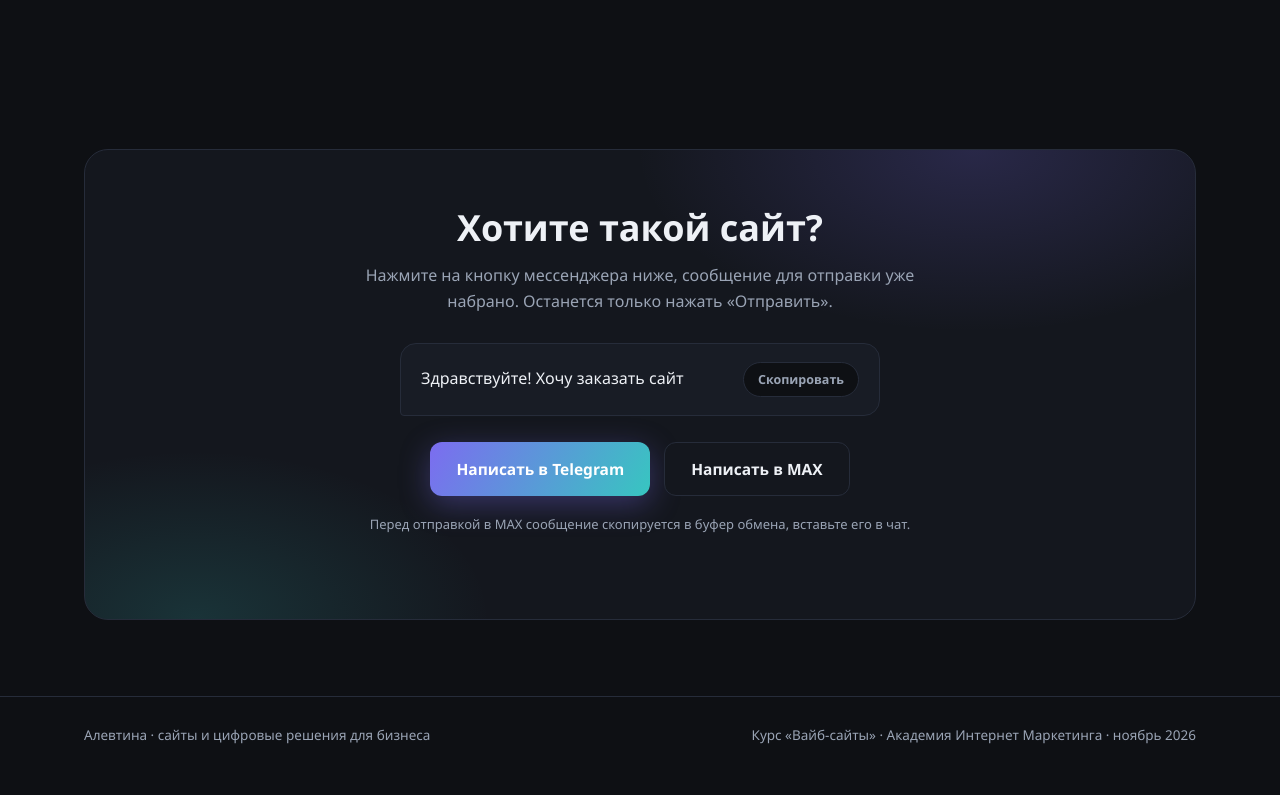
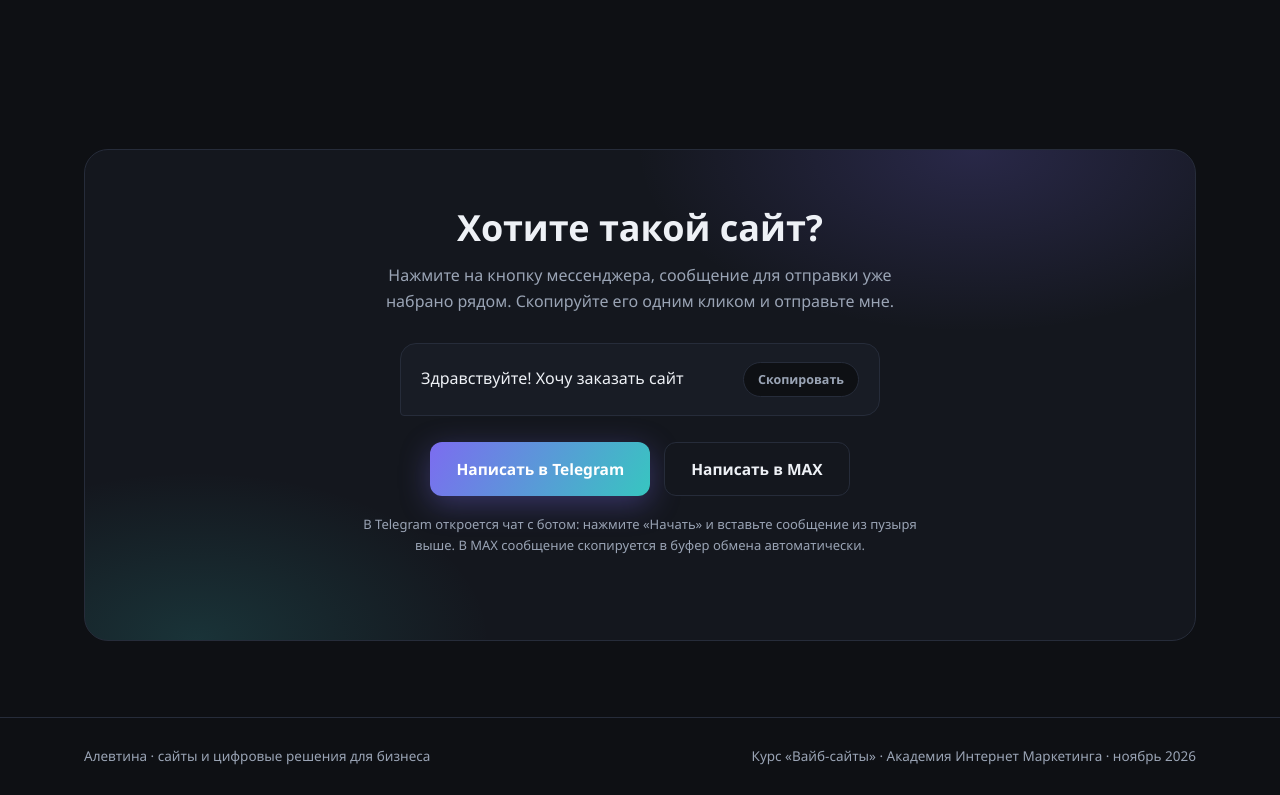
Before and after one commit to alyvlad1975-lang/alyvlad1975-lang.github.io, a plain HTML site: page index.html in a window 1280 px wide. Shown: the part 3980-4775 px from the top of the page. Drawn offline with Linux system fonts and the light colour scheme.

Commit message:
Кнопка Telegram ведёт на @gpt8dele_bot, цены оставлены без изменений

```diff
--- a/index.html
+++ b/index.html
@@ -357,18 +357,18 @@
   <div class="wrap">
     <div class="final reveal">
       <h2>Хотите такой сайт?</h2>
-      <p>Нажмите на кнопку мессенджера ниже, сообщение для отправки уже набрано. Останется только нажать «Отправить».</p>
+      <p>Нажмите на кнопку мессенджера, сообщение для отправки уже набрано рядом. Скопируйте его одним кликом и отправьте мне.</p>
       <div class="msg">
         <p id="msg-text">Здравствуйте! Хочу заказать сайт</p>
         <button class="copy-btn" id="copy-btn" type="button">Скопировать</button>
       </div>
       <div class="final-actions">
-        <!-- Если появится ник в Telegram, замените ссылку на https://t.me/ваш_ник?text=... -->
-        <a class="btn btn-primary" href="https://t.me/share/url?text=%D0%97%D0%B4%D1%80%D0%B0%D0%B2%D1%81%D1%82%D0%B2%D1%83%D0%B9%D1%82%D0%B5!%20%D0%A5%D0%BE%D1%87%D1%83%20%D0%B7%D0%B0%D0%BA%D0%B0%D0%B7%D0%B0%D1%82%D1%8C%20%D1%81%D0%B0%D0%B9%D1%82" target="_blank" rel="noopener">Написать в Telegram</a>
+        <!-- Прямая ссылка на бота; текст для отправки находится в пузыре выше -->
+        <a class="btn btn-primary" href="https://t.me/gpt8dele_bot" target="_blank" rel="noopener">Написать в Telegram</a>
         <!-- У MAX нет ссылки с готовым текстом: кнопка копирует сообщение и открывает MAX -->
         <a class="btn btn-ghost" href="https://max.ru" target="_blank" rel="noopener" data-copy-open>Написать в MAX</a>
       </div>
-      <p class="hint">Перед отправкой в MAX сообщение скопируется в буфер обмена, вставьте его в чат.</p>
+      <p class="hint">В Telegram откроется чат с ботом: нажмите «Начать» и вставьте сообщение из пузыря выше. В MAX сообщение скопируется в буфер обмена автоматически.</p>
     </div>
   </div>
 </section>
```
